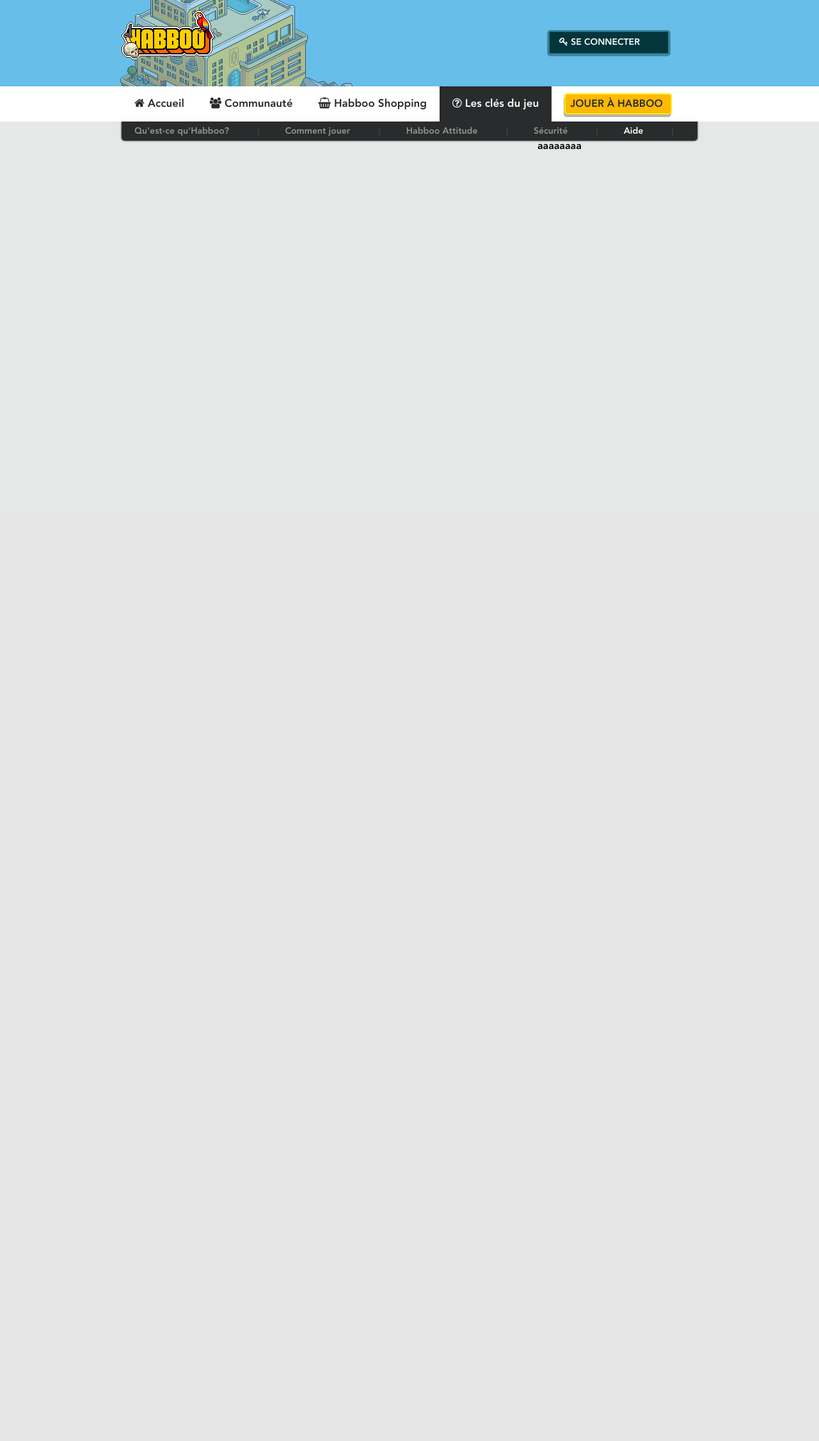
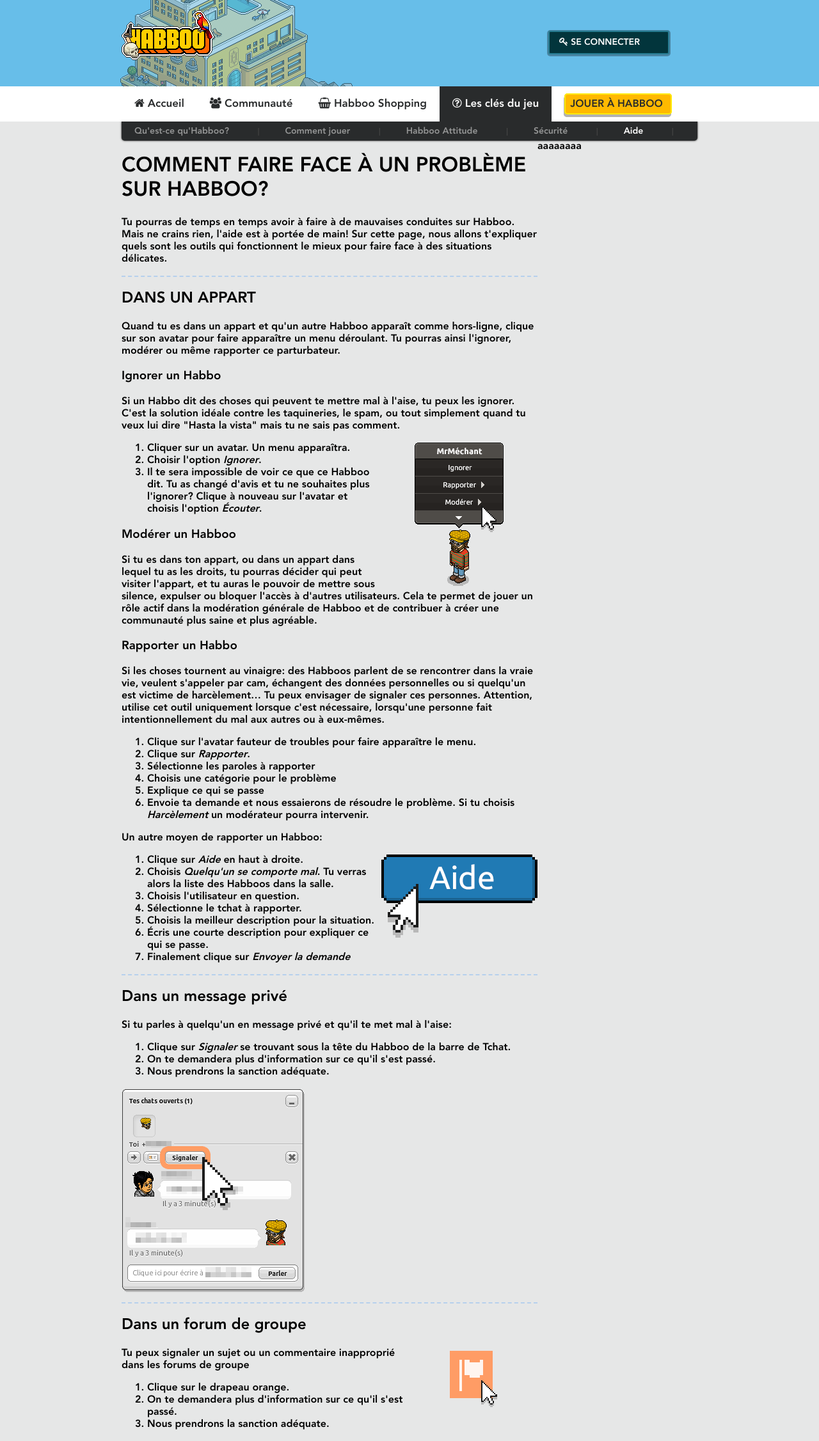
Before and after one commit to Siignal/adc, a PHP site: page /habbo/help.php in a window 1280 px wide. Shown: the whole page at 64% size. Before the commit the page ends 234 px from the top, so only its background shows below. Run offline with PHP 8.4, Linux system fonts and the light colour scheme; some libraries are stand-ins or nearby versions.

Commit message:
Add files via upload

```diff
--- a/help.php
+++ b/help.php
@@ -3,7 +3,68 @@ $pageid = '11'; ?>
 <?php include('template/header.php'); ?>
 
 <div id='content'>
-	<div id='left'></div>
+	<div id='left'>
+		<h1>COMMENT FAIRE FACE À UN PROBLÈME SUR HABBOO?</h1>
+		<p>Tu pourras de temps en temps avoir à faire à de mauvaises conduites sur Habboo. Mais ne crains rien, l'aide est à portée de main! Sur cette page, nous allons t'expliquer quels sont les outils qui fonctionnent le mieux pour faire face à des situations délicates.</p>
+<hr>
+		<h2>DANS UN APPART</h2>
+		<p>Quand tu es dans un appart et qu'un autre Habboo apparaît comme hors-ligne, clique sur son avatar pour faire apparaître un menu déroulant. Tu pourras ainsi l'ignorer, modérer ou même rapporter ce parturbateur.</p>
+
+		<h3>Ignorer un Habbo</h3>
+		<p>Si <strong>un Habbo dit des choses qui peuvent te mettre mal à l'aise</strong>, tu peux les ignorer. C'est la solution idéale contre les taquineries, le spam, ou tout simplement quand tu veux lui dire "Hasta la vista" mais tu ne sais pas comment.</p>
+		<img style="float:right;" src="../assets/img/report_FR.png">
+		<ol>
+			<li>Cliquer sur un avatar. Un menu apparaîtra.</li>
+			<li>Choisir l'option <em>Ignorer</em>.</li>
+			<li>Il te sera impossible de voir ce que ce Habboo dit. Tu as changé d'avis et tu ne souhaites plus l'ignorer? Clique à nouveau sur l'avatar et choisis l'option <em>Écouter</em>.</li>
+		</ol>
+
+		<h3>Modérer un Habboo</h3>
+		<p><strong>Si tu es dans ton appart, ou dans un appart dans lequel tu as les droits</strong>, tu pourras décider qui peut visiter l'appart, et tu auras le pouvoir de mettre sous silence, expulser ou bloquer l'accès à d'autres utilisateurs. Cela te permet de jouer un rôle actif dans la modération générale de Habboo et de contribuer à créer une communauté plus saine et plus agréable.</p>
+
+		<h3>Rapporter un Habbo</h3>
+		<p>Si <strong>les choses tournent au vinaigre</strong>: des Habboos parlent de se rencontrer dans la vraie vie, veulent s'appeler par cam, échangent des données personnelles ou si quelqu'un est victime de harcèlement… Tu peux envisager de signaler ces personnes. Attention, utilise cet outil uniquement lorsque c'est nécessaire, lorsqu'une personne fait intentionnellement du mal aux autres ou à eux-mêmes.</p>
+		<ol>
+			<li>Clique sur l'avatar fauteur de troubles pour faire apparaître le menu.</li>
+			<li>Clique sur <em>Rapporter</em>.</li>
+			<li>Sélectionne les paroles à rapporter</li>
+			<li>Choisis une catégorie pour le problème</li>
+			<li>Explique ce qui se passe</li>
+			<li>Envoie ta demande et nous essaierons de résoudre le problème. Si tu choisis <em>Harcèlement</em> un modérateur pourra intervenir.</li>
+		</ol>
+		<p>Un autre moyen de rapporter un Habboo:</p>
+		<img style="float:right;" src="../assets/img/help_button_fr.png">
+		<ol>
+			<li>Clique sur <em>Aide</em> en haut à droite.</li>
+			<li>Choisis <em>Quelqu'un se comporte mal</em>. Tu verras alors la liste des Habboos dans la salle.</li>
+			<li>Choisis l'utilisateur en question.</li>
+			<li>Sélectionne le tchat à rapporter.</li>
+			<li>Choisis la meilleur description pour la situation.</li>
+			<li>Écris une courte description pour expliquer ce qui se passe.</li>
+			<li>Finalement clique sur <em>Envoyer la demande</em></li>
+		</ol>
+<hr>
+		<h2>Dans un message privé</h2>
+		<p>Si <strong>tu parles à quelqu'un en message privé et qu'il te met mal à l'aise</strong>:</p>
+		<ol>
+			<li>Clique sur <em>Signaler</em> se trouvant sous la tête du Habboo de la barre de Tchat.</li>
+			<li>On te demandera plus d'information sur ce qu'il s'est passé.</li>
+			<li>Nous prendrons la sanction adéquate.</li>
+		</ol>
+		<img src="../assets/img/report_im_fr.png" />
+<hr>
+		<h2>Dans un forum de groupe</h2><img style="float:right;" src="../assets/img/flag_3.png" />
+		<p>Tu peux <strong>signaler un sujet ou un commentaire inapproprié dans les forums de groupe</strong></p>
+		<ol>
+			<li>Clique sur le drapeau orange.</li>
+			<li>On te demandera plus d'information sur ce qu'il s'est passé.</li>
+			<li>Nous prendrons la sanction adéquate.</li>
+		</ol>
+
+
+
+
+	</div>
 	<div id='right'>aaaaaaaa</div>
 </div>
 
```
